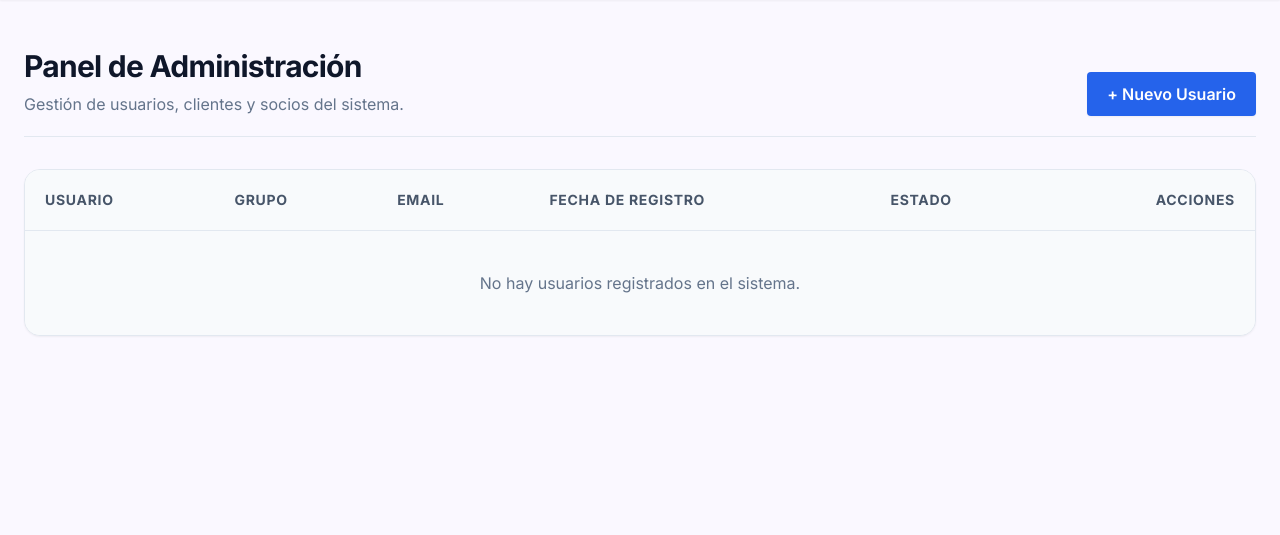
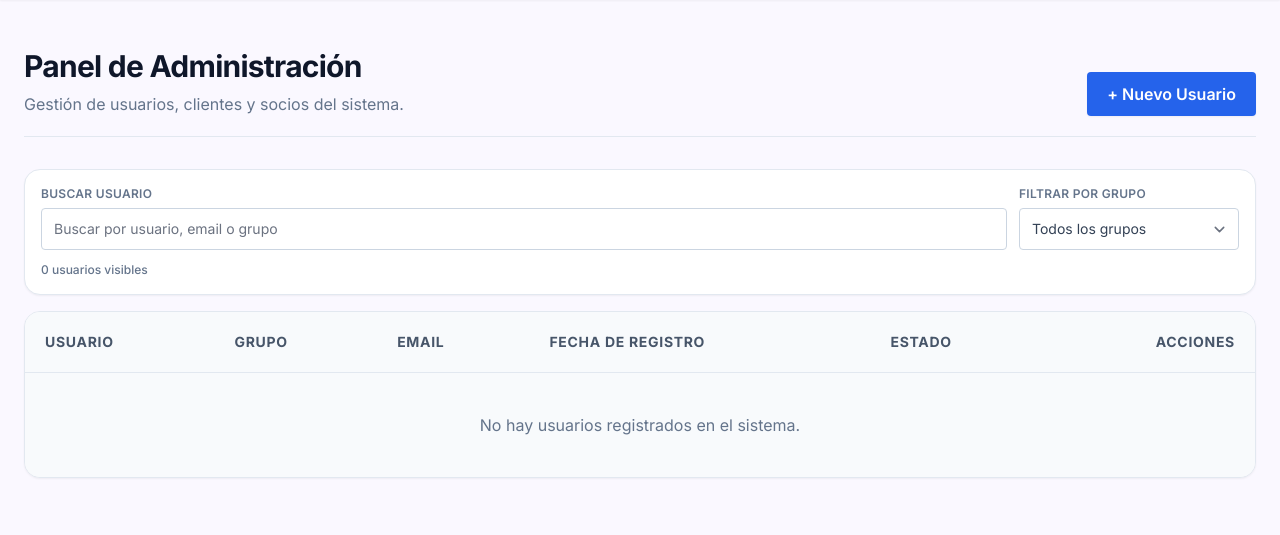
Before and after one commit to NahimMartinez/GoVehiculos, a Django app: page /auth/abm_usuarios/ in a window 1280 px wide. Shown: the part 81-616 px from the top of the page. Run offline with Django 5.2, Linux system fonts and the light colour scheme; tables that the repository leaves empty hold one stand-in row (values such as "Sample post"); some libraries are stand-ins or nearby versions.

Commit message:
Feat: Agregué un buscador y filtro en abm de usuarios

```diff
--- a/Contenedor/static/js/pages/usuarios-abm.js
+++ b/Contenedor/static/js/pages/usuarios-abm.js
@@ -1,4 +1,110 @@
 document.addEventListener("DOMContentLoaded", () => {
+	const searchInput = document.querySelector("[data-users-search]");
+	const groupFilter = document.querySelector("[data-users-group-filter]");
+	const resultCount = document.querySelector("[data-users-result-count]");
+	const emptyState = document.querySelector("[data-users-empty-state]");
+	const userRows = Array.from(document.querySelectorAll("[data-user-row]"));
+
+	const normalizeText = (value) => (value || "").toString().trim().toLowerCase();
+
+	const getRowGroups = (row) => {
+		const groupsFromDataset = normalizeText(row.dataset.userGroups);
+		if (groupsFromDataset) {
+			return groupsFromDataset
+				.split("|")
+				.map((group) => group.trim())
+				.filter(Boolean);
+		}
+
+		const groupsFromBadges = Array.from(row.querySelectorAll("[data-user-group-item]"))
+			.map((groupBadge) => normalizeText(groupBadge.textContent))
+			.filter(Boolean);
+
+		if (groupsFromBadges.length) {
+			return groupsFromBadges;
+		}
+
+		return ["sin grupo"];
+	};
+
+	const getRowSearchableText = (row) => {
+		const searchableFromDataset = normalizeText(row.dataset.searchText);
+		if (searchableFromDataset) {
+			return searchableFromDataset;
+		}
+
+		return normalizeText(row.textContent);
+	};
+
+	const updateResultCount = (visibleRowsCount) => {
+		if (!resultCount) {
+			return;
+		}
+
+		const label = visibleRowsCount === 1 ? "usuario visible" : "usuarios visibles";
+		resultCount.textContent = `${visibleRowsCount} ${label}`;
+	};
+
+	const applyUsersFilters = () => {
+		if (!userRows.length) {
+			updateResultCount(0);
+			return;
+		}
+
+		const query = normalizeText(searchInput ? searchInput.value : "");
+		const selectedGroup = normalizeText(groupFilter ? groupFilter.value : "todos");
+		let visibleRowsCount = 0;
+
+		userRows.forEach((row) => {
+			const searchableText = getRowSearchableText(row);
+			const rowGroups = getRowGroups(row);
+
+			const matchesQuery = !query || searchableText.includes(query);
+			const matchesGroup = selectedGroup === "todos" || rowGroups.includes(selectedGroup);
+			const isVisible = matchesQuery && matchesGroup;
+
+			row.classList.toggle("hidden", !isVisible);
+			if (isVisible) {
+				visibleRowsCount += 1;
+			}
+		});
+
+		if (emptyState) {
+			emptyState.classList.toggle("hidden", visibleRowsCount !== 0);
+		}
+
+		updateResultCount(visibleRowsCount);
+	};
+
+	const setupGroupFilterOptions = () => {
+		if (!groupFilter || !userRows.length) {
+			return;
+		}
+
+		const uniqueGroups = new Set();
+		userRows.forEach((row) => {
+			getRowGroups(row).forEach((group) => uniqueGroups.add(group));
+		});
+
+		Array.from(uniqueGroups)
+			.sort((first, second) => first.localeCompare(second))
+			.forEach((group) => {
+				const option = document.createElement("option");
+				option.value = group;
+				option.textContent = group.charAt(0).toUpperCase() + group.slice(1);
+				groupFilter.appendChild(option);
+			});
+	};
+
+	setupGroupFilterOptions();
+	if (searchInput) {
+		searchInput.addEventListener("input", applyUsersFilters);
+	}
+	if (groupFilter) {
+		groupFilter.addEventListener("change", applyUsersFilters);
+	}
+	applyUsersFilters();
+
 	const modal = document.getElementById("user-action-modal");
 	if (!modal) {
 		return;
--- a/Contenedor/templates/usuarios/abm_usuarios.html
+++ b/Contenedor/templates/usuarios/abm_usuarios.html
@@ -17,6 +17,30 @@
         </a>
     </div>
 
+    <div class="mb-4 grid gap-3 rounded-2xl border border-slate-200 bg-white p-4 shadow-sm md:grid-cols-[minmax(0,1fr)_220px] md:items-end">
+        <div>
+            <label for="users-search" class="mb-1.5 block text-xs font-semibold uppercase tracking-wide text-slate-500">Buscar usuario</label>
+            <input
+                id="users-search"
+                type="search"
+                placeholder="Buscar por usuario, email o grupo"
+                class="w-full rounded-lg border border-slate-300 px-3 py-2.5 text-sm text-slate-700 outline-none transition focus:border-blue-500 focus:ring-2 focus:ring-blue-100"
+                data-users-search
+            >
+        </div>
+        <div>
+            <label for="users-group-filter" class="mb-1.5 block text-xs font-semibold uppercase tracking-wide text-slate-500">Filtrar por grupo</label>
+            <select
+                id="users-group-filter"
+                class="w-full rounded-lg border border-slate-300 bg-white px-3 py-2.5 text-sm text-slate-700 outline-none transition focus:border-blue-500 focus:ring-2 focus:ring-blue-100"
+                data-users-group-filter
+            >
+                <option value="todos">Todos los grupos</option>
+            </select>
+        </div>
+        <p class="text-xs font-medium text-slate-500 md:col-span-2" data-users-result-count></p>
+    </div>
+
     <div class="bg-white rounded-2xl shadow-sm border border-slate-200 overflow-hidden">
         <div class="overflow-x-auto">
             <table class="w-full text-left border-collapse">
@@ -33,7 +57,12 @@
                 <tbody class="divide-y divide-slate-100">
 
                     {% for u in usuarios %}
-                    <tr class="hover:bg-slate-50 transition-colors group">
+                    <tr
+                        class="hover:bg-slate-50 transition-colors group"
+                        data-user-row
+                        data-search-text="{{ u.username|lower }} {{ u.email|lower }} {% for grupo in u.groups.all %}{{ grupo.name|lower }} {% empty %}sin grupo{% endfor %}"
+                        data-user-groups="{% for grupo in u.groups.all %}{{ grupo.name|lower }}{% if not forloop.last %}|{% endif %}{% empty %}sin grupo{% endfor %}"
+                    >
 
                         <td class="p-5 font-bold text-slate-800">
                             {{ u.username }}
@@ -41,7 +70,7 @@
 
                         <td class="p-5 text-slate-600 text-sm">
                             {% for grupo in u.groups.all %}
-                                <span class="inline-flex items-center rounded-full bg-slate-100 px-2.5 py-1 text-xs font-semibold text-slate-700">
+                                <span class="inline-flex items-center rounded-full bg-slate-100 px-2.5 py-1 text-xs font-semibold text-slate-700" data-user-group-item>
                                     {{ grupo.name }}
                                 </span>{% if not forloop.last %} {% endif %}
                             {% empty %}
@@ -113,6 +142,11 @@
                         </td>
                     </tr>
                     {% endfor %}
+                    <tr class="hidden" data-users-empty-state>
+                        <td colspan="6" class="p-10 text-center text-slate-500 bg-slate-50">
+                            No hay usuarios que coincidan con la búsqueda o el filtro seleccionado.
+                        </td>
+                    </tr>
 
                 </tbody>
             </table>
```
